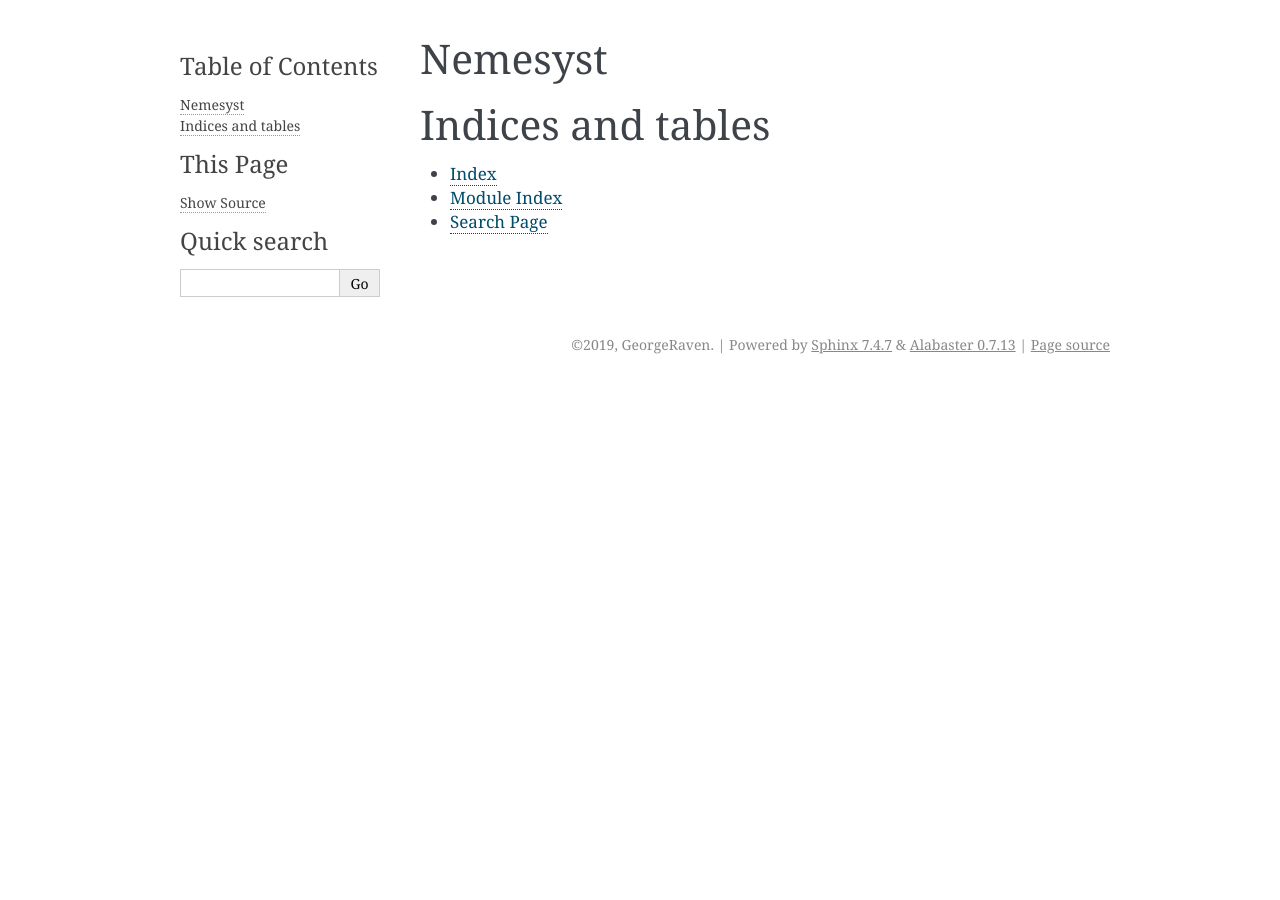
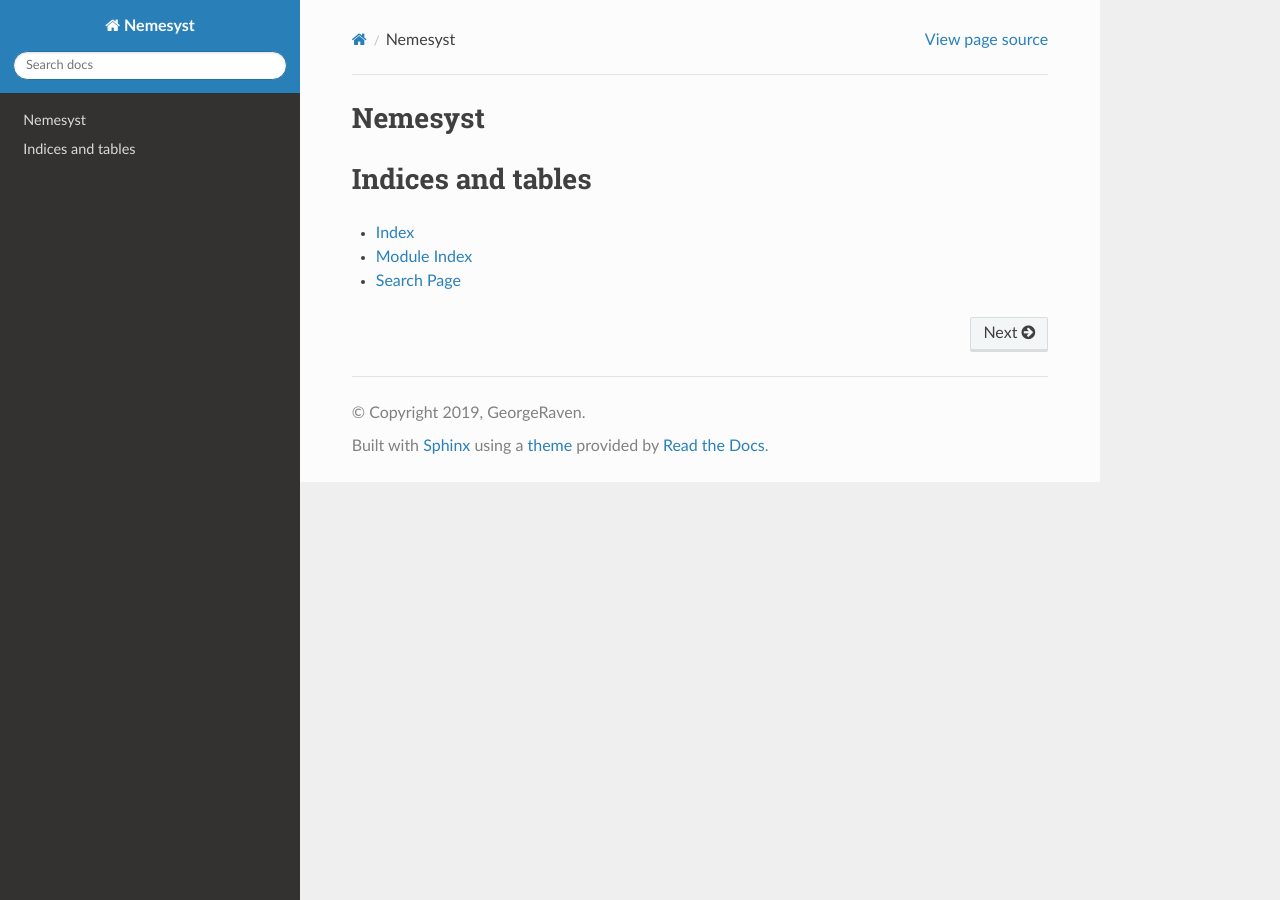
Before and after one commit to DreamingRaven/nemesyst, a Sphinx documentation site: the page built from docs/source/index.rst, in a window 1280 px wide. Built offline with Sphinx 7.4.7 and the Read the Docs theme 2.0.0, drawn with Linux system fonts in a browser that asks for light colours.

Commit message:
Added sphinx_rtd_theme
thanks rtd! this looks a lot nicer now.

```diff
--- a/docs/source/conf.py
+++ b/docs/source/conf.py
@@ -1,3 +1,12 @@
+# @Author: George Onoufriou <archer>
+# @Date:   2019-07-31
+# @Email:  george raven community at pm dot me
+# @Filename: conf.py
+# @Last modified by:   archer
+# @Last modified time: 2019-07-31
+# @License: Please see LICENSE in project root
+
+
 # Configuration file for the Sphinx documentation builder.
 #
 # This file only contains a selection of the most common options. For a full
@@ -13,6 +22,7 @@
 # import os
 # import sys
 # sys.path.insert(0, os.path.abspath('.'))
+import sphinx_rtd_theme
 
 
 # -- Project information -----------------------------------------------------
@@ -31,6 +41,7 @@ release = '2.0.0'
 # extensions coming with Sphinx (named 'sphinx.ext.*') or your custom
 # ones.
 extensions = [
+    "sphinx_rtd_theme"
 ]
 
 # Add any paths that contain templates here, relative to this directory.
@@ -47,7 +58,7 @@ exclude_patterns = []
 # The theme to use for HTML and HTML Help pages.  See the documentation for
 # a list of builtin themes.
 #
-html_theme = 'alabaster'
+html_theme = "sphinx_rtd_theme"  # 'alabaster'
 
 # Add any paths that contain custom static files (such as style sheets) here,
 # relative to this directory. They are copied after the builtin static files,
```
